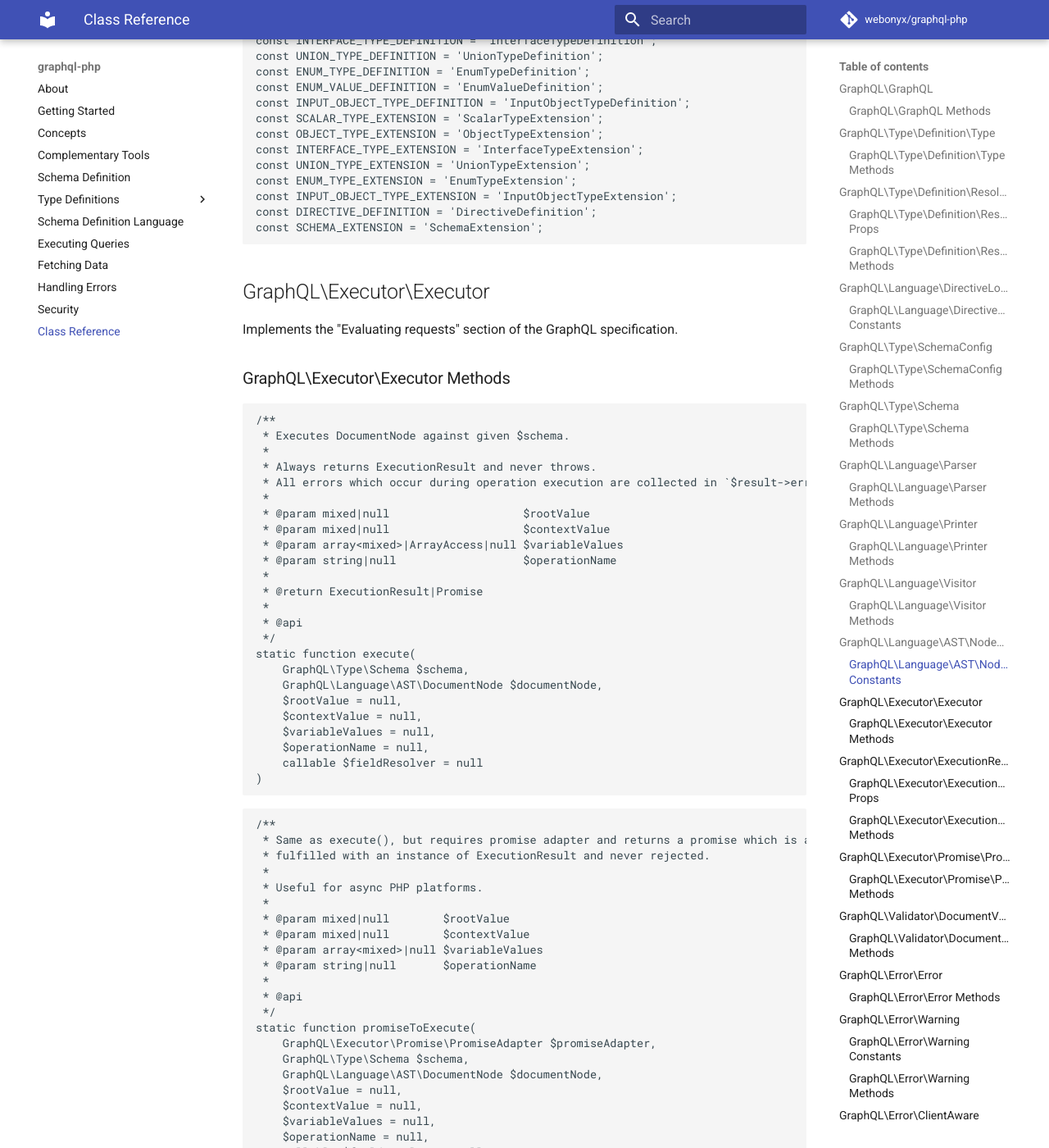
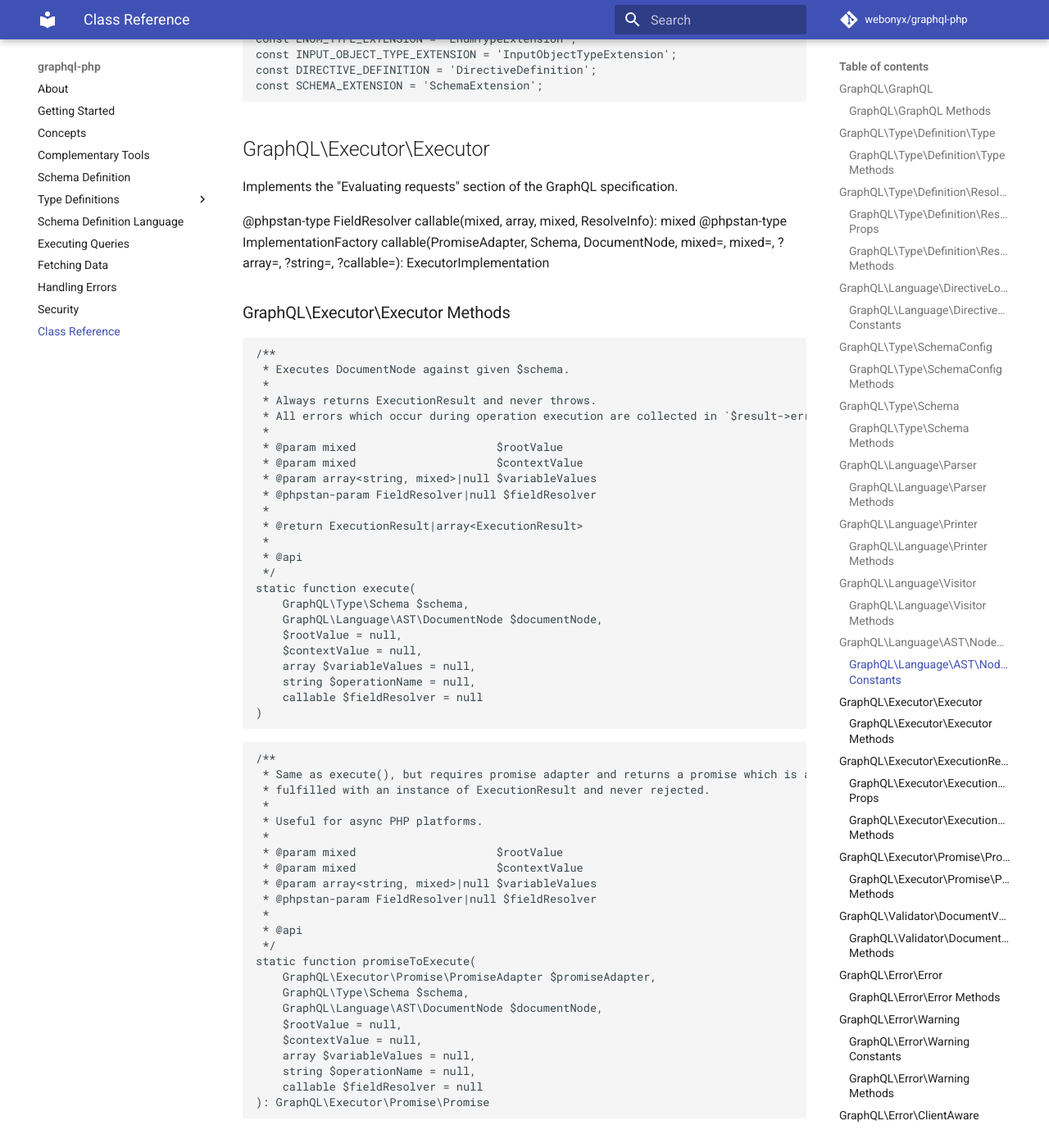
Before and after one commit to webonyx/graphql-php, an MkDocs documentation site: the page built from docs/class-reference.md, in a window 1280 px wide and 1400 px high, scrolled down 21612 px. Shown: the whole window at 82% size. Built offline with MkDocs 1.6.1 and Material for MkDocs 9.7.7, drawn with Linux system fonts in a browser that asks for light colours; comment, search, counter and statistics services are not loaded; some of the changed text lies outside the part shown.

Commit message:
Add missing types to ResolveInfo

`````diff
--- a/docs/class-reference.md
+++ b/docs/class-reference.md
@@ -6,7 +6,6 @@ See [related documentation](executing-queries.md).
 ### GraphQL\GraphQL Methods
 
 ```php
-
 /**
  * Executes graphql query.
  *
@@ -69,11 +68,11 @@ static function executeQuery(
  * Same as executeQuery(), but requires PromiseAdapter and always returns a Promise.
  * Useful for Async PHP platforms.
  *
- * @param string|DocumentNode   $source
- * @param mixed                 $rootValue
- * @param mixed                 $context
- * @param mixed[]|null          $variableValues
- * @param ValidationRule[]|null $validationRules
+ * @param string|DocumentNode        $source
+ * @param mixed                      $rootValue
+ * @param mixed                      $context
+ * @param array<string, mixed>|null  $variableValues
+ * @param array<ValidationRule>|null $validationRules
  *
  * @api
  */
@@ -83,7 +82,7 @@ static function promiseToExecute(
     $source,
     $rootValue = null,
     $context = null,
-    $variableValues = null,
+    array $variableValues = null,
     string $operationName = null,
     callable $fieldResolver = null,
     array $validationRules = null
@@ -310,7 +305,7 @@ public $parentType;
  * Path to this field from the very root value.
  *
  * @api
- * @var string[]
+ * @var array<int, string|int>
  */
 public $path;
 
@@ -326,7 +320,7 @@ public $schema;
  * AST of all fragments defined in query.
  *
  * @api
- * @var FragmentDefinitionNode[]
+ * @var array<string, FragmentDefinitionNode>
  */
 public $fragments;
 
@@ -342,7 +336,6 @@ public $rootValue;
  * AST of operation definition node (query, mutation).
  *
  * @api
- * @var OperationDefinitionNode|null
  */
 public $operation;
 
@@ -350,7 +343,7 @@ public $operation;
  * Array of variables passed to query execution.
  *
  * @api
- * @var mixed[]
+ * @var array<string, mixed>
  */
 public $variableValues;
 ```
@@ -1008,51 +1001,51 @@ visitor API:
 
 1. Named visitors triggered when entering a node a specific kind.
 
-   Visitor::visit($ast, [
+    Visitor::visit($ast, [
       'Kind' => function ($node) {
-   // enter the "Kind" node
-   }
-   ]);
+        // enter the "Kind" node
+      }
+    ]);
 
 2. Named visitors that trigger upon entering and leaving a node of
    a specific kind.
 
-   Visitor::visit($ast, [
+    Visitor::visit($ast, [
       'Kind' => [
         'enter' => function ($node) {
-   // enter the "Kind" node
-   }
-   'leave' => function (\$node) {
-   // leave the "Kind" node
-   }
-   ]
-   ]);
+          // enter the "Kind" node
+        }
+        'leave' => function ($node) {
+          // leave the "Kind" node
+        }
+      ]
+    ]);
 
 3. Generic visitors that trigger upon entering and leaving any node.
 
-   Visitor::visit($ast, [
+    Visitor::visit($ast, [
       'enter' => function ($node) {
-   // enter any node
-   },
-   'leave' => function (\$node) {
-   // leave any node
-   }
-   ]);
+        // enter any node
+      },
+      'leave' => function ($node) {
+        // leave any node
+      }
+    ]);
 
 4. Parallel visitors for entering and leaving nodes of a specific kind.
 
-   Visitor::visit($ast, [
+    Visitor::visit($ast, [
       'enter' => [
         'Kind' => function($node) {
-   // enter the "Kind" node
-   }
-   },
-   'leave' => [
-   'Kind' => function ($node) {
-   // leave the "Kind" node
-   }
-   ]
-   ]);
+          // enter the "Kind" node
+        }
+      },
+      'leave' => [
+        'Kind' => function ($node) {
+          // leave the "Kind" node
+        }
+      ]
+    ]);
 
 ### GraphQL\Language\Visitor Methods
 
@@ -1156,6 +1149,9 @@ const SCHEMA_EXTENSION = 'SchemaExtension';
 
 Implements the "Evaluating requests" section of the GraphQL specification.
 
+@phpstan-type FieldResolver callable(mixed, array<string, mixed>, mixed, ResolveInfo): mixed
+@phpstan-type ImplementationFactory callable(PromiseAdapter, Schema, DocumentNode, mixed=, mixed=, ?array<mixed>=, ?string=, ?callable=): ExecutorImplementation
+
 ### GraphQL\Executor\Executor Methods
 
 ```php
@@ -1165,12 +1161,12 @@ Implements the "Evaluating requests" section of the GraphQL specification.
  * Always returns ExecutionResult and never throws.
  * All errors which occur during operation execution are collected in `$result->errors`.
  *
- * @param mixed|null                    $rootValue
- * @param mixed|null                    $contextValue
- * @param array<mixed>|ArrayAccess|null $variableValues
- * @param string|null                   $operationName
- *
- * @return ExecutionResult|Promise
+ * @param mixed                     $rootValue
+ * @param mixed                     $contextValue
+ * @param array<string, mixed>|null $variableValues
+ * @phpstan-param FieldResolver|null $fieldResolver
+ *
+ * @return ExecutionResult|array<ExecutionResult>
  *
  * @api
  */
@@ -1179,8 +1175,8 @@ static function execute(
     GraphQL\Language\AST\DocumentNode $documentNode,
     $rootValue = null,
     $contextValue = null,
-    $variableValues = null,
-    $operationName = null,
+    array $variableValues = null,
+    string $operationName = null,
     callable $fieldResolver = null
 )
 ```
@@ -1192,10 +1188,10 @@ static function execute(
  *
  * Useful for async PHP platforms.
  *
- * @param mixed|null        $rootValue
- * @param mixed|null        $contextValue
- * @param array<mixed>|null $variableValues
- * @param string|null       $operationName
+ * @param mixed                     $rootValue
+ * @param mixed                     $contextValue
+ * @param array<string, mixed>|null $variableValues
+ * @phpstan-param FieldResolver|null $fieldResolver
  *
  * @api
  */
@@ -1205,8 +1201,8 @@ static function promiseToExecute(
     GraphQL\Language\AST\DocumentNode $documentNode,
     $rootValue = null,
     $contextValue = null,
-    $variableValues = null,
-    $operationName = null,
+    array $variableValues = null,
+    string $operationName = null,
     callable $fieldResolver = null
 ): GraphQL\Executor\Promise\Promise
 ```
@@ -1420,9 +1416,9 @@ will be created from the provided schema.
 /**
  * Primary method for query validation. See class description for details.
  *
- * @param ValidationRule[]|null $rules
- *
- * @return Error[]
+ * @param array<ValidationRule>|null $rules
+ *
+ * @return array<int, Error>
  *
  * @api
  */
@@ -1619,10 +1615,10 @@ It converts PHP exceptions to [spec-compliant errors](https://facebook.github.io
 and provides tools for error debugging.
 
 @phpstan-type FormattedErrorArray array{
-message: string,
-locations?: array<int, array{line: int, column: int}>,
-path?: array<int, int|string>,
-extensions?: array<string, mixed>,
+ message: string,
+ locations?: array<int, array{line: int, column: int}>,
+ path?: array<int, int|string>,
+ extensions?: array<string, mixed>,
 }
 
 ### GraphQL\Error\FormattedError Methods
@@ -2141,12 +2137,12 @@ Build instance of @see \GraphQL\Type\Schema out of schema language definition (s
 See [schema definition language docs](schema-definition-language.md) for details.
 
 @phpstan-type Options array{
-commentDescriptions?: bool,
+  commentDescriptions?: bool,
 }
 
-- commentDescriptions:
-  Provide true to use preceding comments as the description.
-  This option is provided to ease adoption and will be removed in v16.
+   - commentDescriptions:
+       Provide true to use preceding comments as the description.
+       This option is provided to ease adoption and will be removed in v16.
 
 ### GraphQL\Utils\BuildSchema Methods
 
@@ -2193,7 +2189,7 @@ Various utilities dealing with AST
 
 ### GraphQL\Utils\AST Methods
 
-````php
+```php
 /**
  * Convert representation of AST as an associative array to instance of GraphQL\Language\AST\Node.
  *
@@ -2220,7 +2216,7 @@ Various utilities dealing with AST
  * @api
  */
 static function fromArray(array $node): GraphQL\Language\AST\Node
-````
+```
 
 ```php
 /**
@@ -2368,11 +2364,10 @@ static function concatAST(array $documents): GraphQL\Language\AST\DocumentNode
 Prints the contents of a Schema in schema definition language.
 
 @phpstan-type Options array{commentDescriptions?: bool}
-Available options:
-
-- commentDescriptions:
-  Provide true to use preceding comments as the description.
-  This option is provided to ease adoption and will be removed in v16.
+   Available options:
+   - commentDescriptions:
+       Provide true to use preceding comments as the description.
+       This option is provided to ease adoption and will be removed in v16.
 
 ### GraphQL\Utils\SchemaPrinter Methods
 
`````
Also changed, not shown: other parts of docs/class-reference.md (+2 -7 lines), 1 other file.
